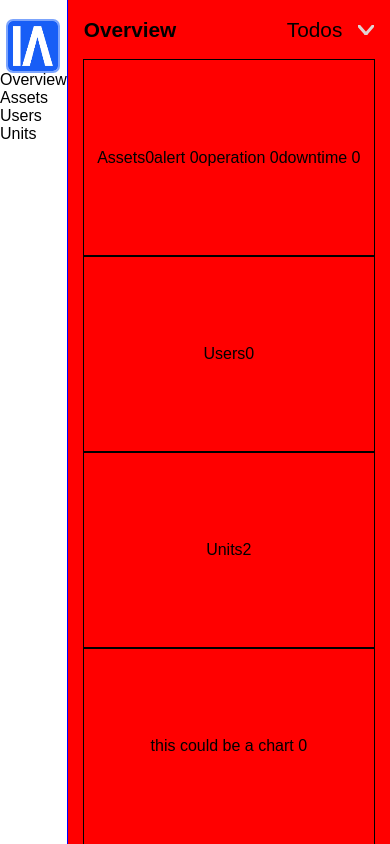
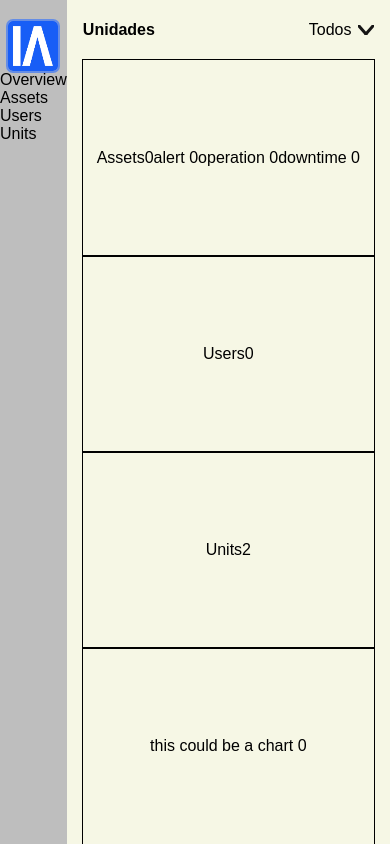
Before and after one commit to cezarvasconcelos/dashboard-tractian-test, a React (Create React App) app: page / in a window 390 px wide. Built offline with nearby package versions, Linux system fonts and the light colour scheme.

Commit message:
refactor: header style adjusted to be mobile-first

```diff
--- a/src/App.jsx
+++ b/src/App.jsx
@@ -69,7 +69,7 @@ const PageContainer = styled.div`
   ${displayFlex};
   justify-content: space-between;
   width: 100%;
-  min-width: 280px;
+  min-width: 310px;
   height: 100vh;
 `;
 
@@ -77,14 +77,14 @@ const LeftContainer = styled.div`
   ${displayFlexColumn};
   min-width: 60px;
   max-width: 300px;
-  border-right: 1px solid blue;
+  background: #bebebe;
 `;
 
 const RightContainer = styled.div`
   ${displayFlexCenter};
   ${displayFlexColumn};
   flex-grow: 2;
-  background-color: red;
+  background-color: #f6f7e5;
 `;
 const NavLogo = styled.div`
   ${displayFlexCenter}
--- a/src/components/Header.jsx
+++ b/src/components/Header.jsx
@@ -9,7 +9,7 @@ const Header = ({ units }) => {
   const [isOpen, setIsOpen] = useState(false);
   const [selectedOption, setSelectedOption] = useState(null);
   //coloca um objeto fictício para representar o All
-  const [options, setOptions] = useState([{ id: 0, name: "Todos", companyId: 0 }, ...units]);
+  const [options] = useState([{ id: 0, name: "Todos", companyId: 0 }, ...units]);
   const toggling = () => setIsOpen(!isOpen);
   const dispatch = useDispatch();
 
@@ -24,7 +24,7 @@ const Header = ({ units }) => {
   return (
     <HeaderContainer>
       <HeaderLeft>
-        <h1>Overview</h1>
+        <h1>Unidades</h1>
       </HeaderLeft>
       <HeaderRight>
         <HeaderUnit onClick={toggling}>
@@ -59,7 +59,18 @@ const HeaderContainer = styled.div`
 const HeaderLeft = styled.div`
   ${displayFlexCenter};
   h1 {
-    font-size: 1.3em;
+    font-size: 1rem;
+    font-weight: 900;
+  }
+  @media (min-width: ${(props) => props.theme.sizes.breakPointSmall}) {
+    h1 {
+      font-size: 1.6rem;
+    }
+  }
+  @media (min-width: ${(props) => props.theme.sizes.breakPointMedium}) {
+    h1 {
+      font-size: 2rem;
+    }
   }
 `;
 const HeaderRight = styled.div`
@@ -74,13 +85,23 @@ const HeaderUnit = styled.div`
 `;
 
 const DropDownContainer = styled.div`
-  width: 150px;
-  margin: 0 1em;
+  width: 120px;
+  margin: 0 0.4rem;
+  @media (min-width: ${(props) => props.theme.sizes.breakPointSmall}) {
+    width: 170px;
+  @media (min-width: ${(props) => props.theme.sizes.breakPointMedium}) {
+   width: 250px;
+  }
 `;
 
 const DropDownHeader = styled.div`
   font-weight: 500;
-  font-size: 1.3rem;
+  font-size: 1rem;
+  @media (min-width: ${(props) => props.theme.sizes.breakPointSmall}) {
+    font-size: 1.3rem;
+  @media (min-width: ${(props) => props.theme.sizes.breakPointMedium}) {
+   font-size: 1.5rem;
+  }
 `;
 
 const DropDownListContainer = styled.div`
@@ -90,15 +111,18 @@ const DropDownListContainer = styled.div`
 const DropDownList = styled.ul`
   background: #ffffff;
   position: absolute;
-  padding: 0;
-  margin: 0;
-  box-sizing: border-box;
-  font-size: 1.3rem;
-  font-weight: 500;
+  right: 0;
+  font-size: 1rem;
+  font-weight:500;
+  @media (min-width: ${(props) => props.theme.sizes.breakPointSmall}) {
+    font-size: 1.3rem;
+  @media (min-width: ${(props) => props.theme.sizes.breakPointMedium}) {
+   font-size: 1.5rem;
+  }
 `;
 
 const ListItem = styled.li`
-  margin-bottom: 0.3em;
+  margin-bottom: 0.3rem;
 `;
 
 export default Header;
--- a/src/components/icon/ArrowDown.jsx
+++ b/src/components/icon/ArrowDown.jsx
@@ -4,7 +4,7 @@ import React from "react";
 
 const ArrowDown = () => {
   return (
-    <Arrow width="16" height="10" viewBox="0 0 16 10" fill="none" xmlns="http://www.w3.org/2000/svg">
+    <Arrow viewBox="0 0 16 10" fill="none" xmlns="http://www.w3.org/2000/svg">
       <path d="M1 1L7.95963 9" strokeWidth="3" strokeLinecap="round" />
       <path d="M14.9193 1L7.95963 9" strokeWidth="3" strokeLinecap="round" />
     </Arrow>
@@ -12,8 +12,12 @@ const ArrowDown = () => {
 };
 
 const Arrow = styled.svg`
-  stroke: #dfd3d3;
-  /* stroke-width: 3; */
+  width: 16px;
+  height: 10px;
+  stroke: ${(props) => props.theme.iconColor};
+  @media (min-width: ${(props) => props.theme.sizes.breakPointSmall}) {
+   width: 20px;
+  height: 15px;
 `;
 
 export default ArrowDown;
--- a/src/css/theme.js
+++ b/src/css/theme.js
@@ -1,7 +1,7 @@
 export const theme = {
-
+	iconColor: '#161515',
 	sizes: {
-		breakPointSmall: '420px',
+		breakPointSmall: '430px',
 		breakPointMedium: '645px',
 		breakPointBig: '800px'
 	}
```
